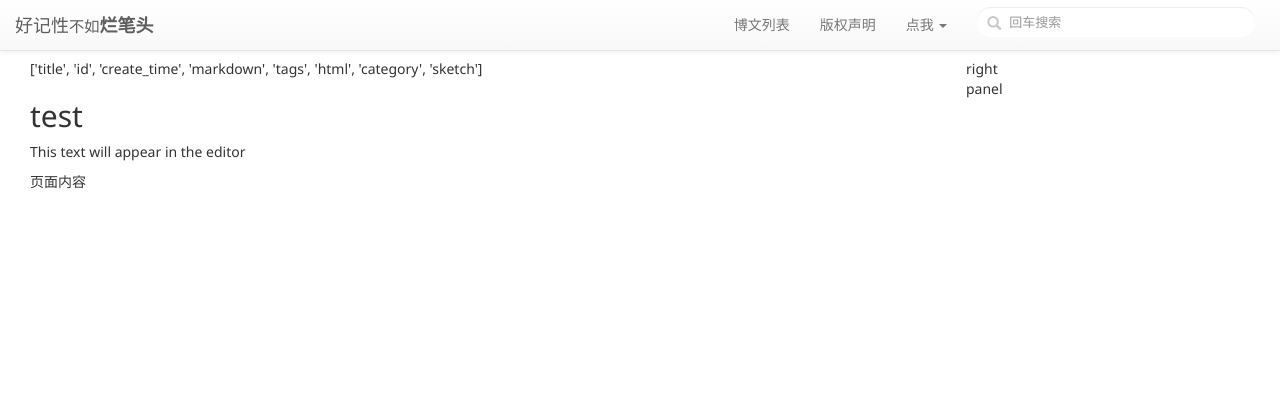
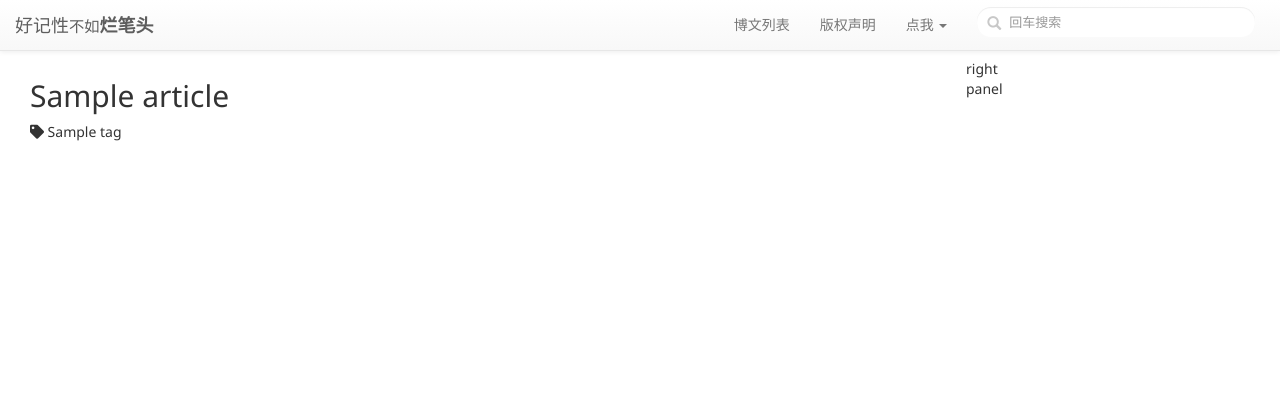
Before and after one commit to gsw945/myblog, a Django app: page /article/1 in a window 1280 px wide. Shown: the top 420 px of the page. Run offline with Django 3.2, Linux system fonts and the light colour scheme; tables that the repository leaves empty hold one stand-in row (values such as "Sample post"); some libraries are stand-ins or nearby versions.

Commit message:
添加博文详细页面

```diff
--- a/pages/templates/article/detail.html
+++ b/pages/templates/article/detail.html
@@ -7,13 +7,18 @@
 
 {% block content_left %}
 <div class="col-xs-12 col-sm-8 col-md-9 col-lg-9">
-    ['title', 'id', 'create_time', 'markdown', 'tags', 'html', 'category', 'sketch']
     <div class="blog-title">
-        <h2>test</h2>
+        <h2>{{ article.title }}</h2>
     </div>
     <div class="blog-content">
-        <p>This text will appear in the editor  </p>
-        页面内容
+        <script type="text/x-markdown" id="article-markdown">{{ article.content }}</script>
+    </div>
+    <div class="blog-tags">
+        {% for tag in article.tags.all %}
+            <span class="tag-wrapper"><i class="fas fa-tag"></i> {{ tag.name }}</span>
+        {% empty %}
+            <span>没有添加标签</span>
+        {% endfor %}
     </div>
 </div>
 {% endblock %}
--- a/pages/views.py
+++ b/pages/views.py
@@ -1,7 +1,7 @@
 from django.shortcuts import render
 
 # Create your views here.
-from django.http import HttpResponse
+from django.http import HttpResponse, Http404
 from .models import Article, Tag
 
 
@@ -19,8 +19,14 @@ def view_list(request):
     return render(request, 'article/list.html', context)
 
 def view_detail(request, article_id):
-    context = {}
-    return render(request, 'article/detail.html', context)
+    article_set = Article.objects.filter(id=article_id)
+    if article_set.count() > 0:
+        article = article_set.first()
+        context = {
+            'article': article
+        }
+        return render(request, 'article/detail.html', context)
+    return Http404('博文不存在')
 
 def view_search(request):
     context = {}
```
